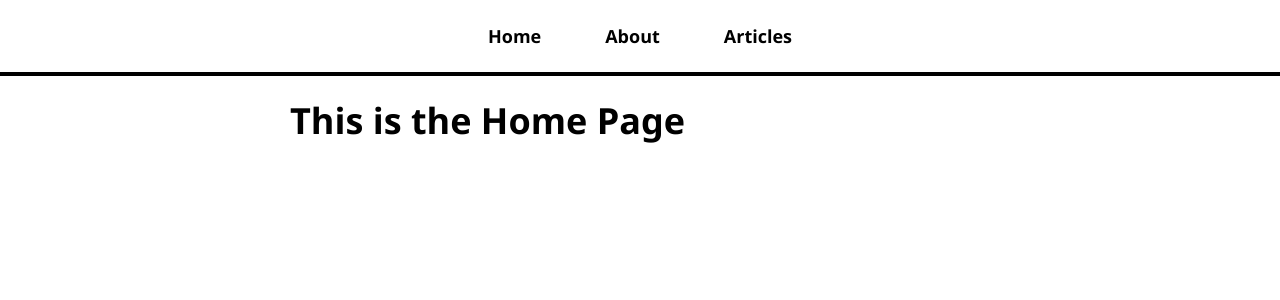
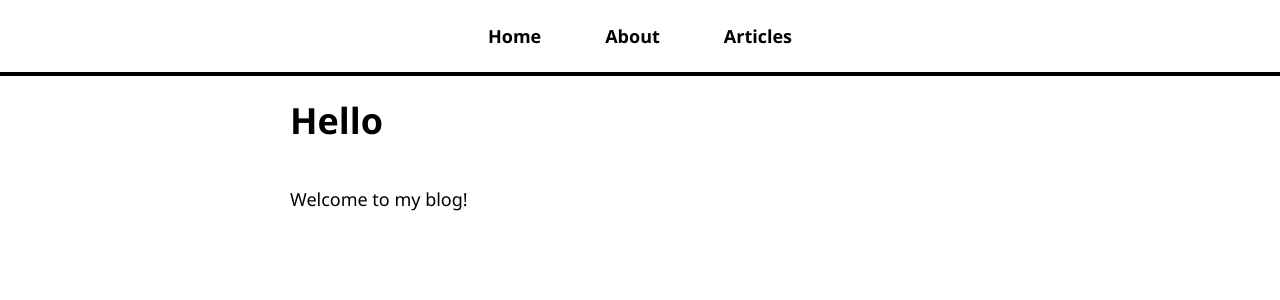
Before and after one commit to yashashree98/my-blog, a React (Create React App) app: page / in a window 1280 px wide. Shown: the top 300 px of the page. Built offline with nearby package versions, Linux system fonts and the light colour scheme.

Commit message:
Added NotFound Page

```diff
--- a/src/App.js
+++ b/src/App.js
@@ -6,6 +6,7 @@ import HomePage from './pages/HomePage';
 import AboutPage from './pages/AboutPage';
 import ArticlePage from './pages/ArticlePage';
 import ArticleListPage from './pages/ArticleListPage';
+import NotFoundPage from './pages/NotFoundPage';
 
 function App() {
   return (
@@ -18,6 +19,7 @@ function App() {
         <Route path ="/about" element = {<AboutPage />} />
         <Route path ="/articles" element = {<ArticleListPage />}/>
         <Route path ="/articles/:articleId" element = {<ArticlePage />} />
+        <Route path ="*" element = {<NotFoundPage />} />
         </Routes>
       </div>
     </div>
--- a/src/pages/ArticlePage.js
+++ b/src/pages/ArticlePage.js
@@ -1,10 +1,15 @@
 import { useParams } from 'react-router-dom';
+import NotFoundPage from './NotFoundPage';
 import articles from './article-content';
 
 const ArticlePage = () => {
     const { articleId } = useParams();
     const article = articles.find(article => article.name === articleId);
 
+    if ( !article )
+    {
+        return <NotFoundPage />
+    }
     return (
         <>
         <h1>{article.title}</h1>
--- a/src/pages/HomePage.js
+++ b/src/pages/HomePage.js
@@ -1,6 +1,11 @@
 const HomePage = () => {
     return (
-        <h1>This is the Home Page</h1>
+        <>
+            <h1>Hello</h1>
+            <p>
+                Welcome to my blog!
+            </p>
+        </>
     );
 }
 
--- a/src/pages/NotFoundPage.js
+++ b/src/pages/NotFoundPage.js
@@ -1,6 +1,6 @@
 const NotFoundPage = () => {
     return (
-        <h1>This is the Not Found Page</h1>
+        <h1>404: Page Not Found</h1>
     );
 }
 
```
